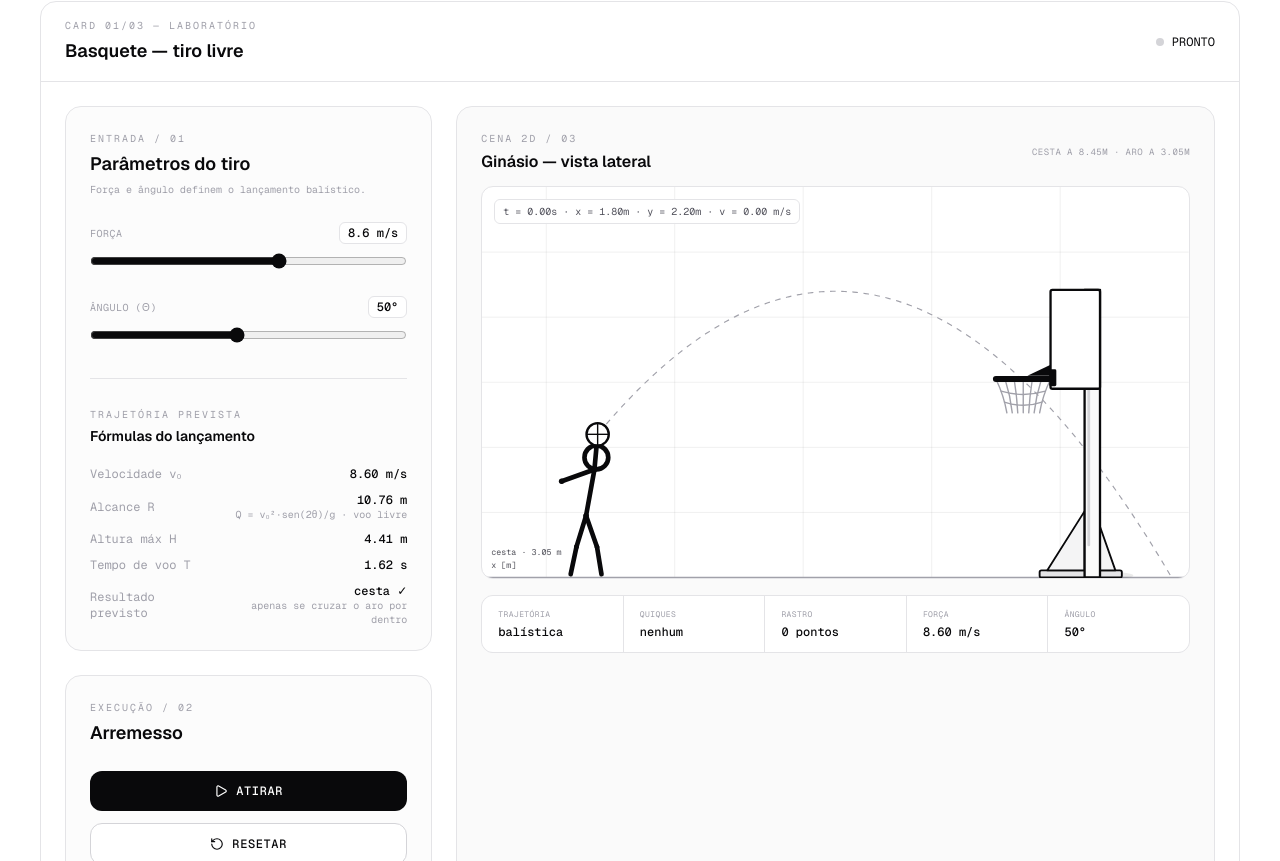
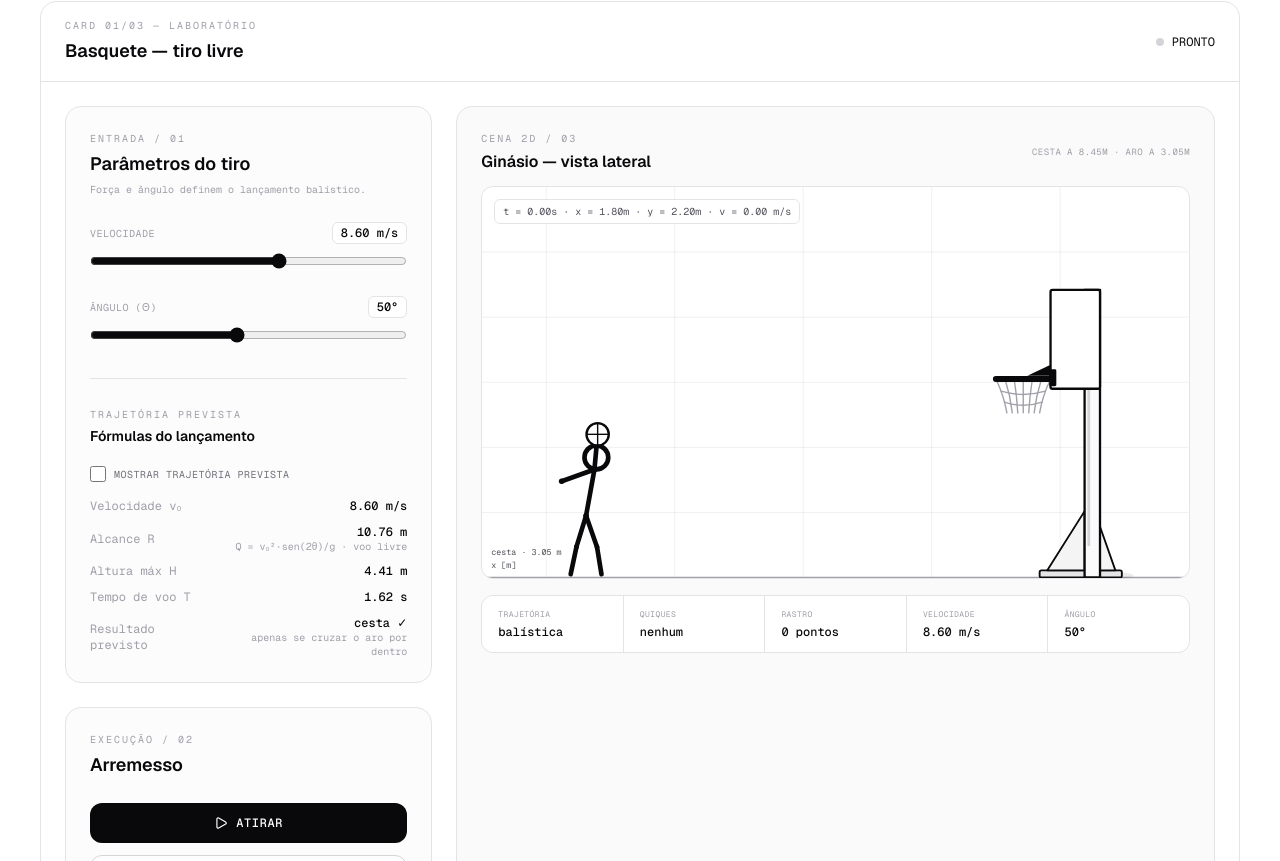
Before and after one commit to joziasmartini/math, a Next.js app: page / in a window 1280 px wide. Shown: the part 599-1460 px from the top of the page. Built offline with nearby package versions, Linux system fonts and the light colour scheme.

Commit message:
Adjust velocity and make ball route optional

```diff
--- a/components/BasketballLab.tsx
+++ b/components/BasketballLab.tsx
@@ -219,18 +219,23 @@ export default function BasketballLab() {
   const [trail, setTrail] = useState<Point[]>([]);
   const [frame, setFrame] = useState<Point>(RELEASE);
   const [speed, setSpeed] = useState(0);
+  const displaySpeed = Math.round(speed * 100) / 100;
   const [bounces, setBounces] = useState(0);
   const [impacts, setImpacts] = useState<Point[]>([]);
   const [scored, setScored] = useState(false);
   const [ended, setEnded] = useState(false);
   const [animating, setAnimating] = useState(false);
+  const [showTrajectory, setShowTrajectory] = useState(false);
 
   const simRef = useRef<Sim>(createSim({ vx: 0, vy: 0 }));
   const rafRef = useRef<number | null>(null);
   const lastTsRef = useRef<number | null>(null);
   const publishedRef = useRef(0);
 
-  const v0 = useMemo(() => FORCE_MIN + force * (FORCE_MAX - FORCE_MIN), [force]);
+  const v0 = useMemo(() => {
+    const raw = FORCE_MIN + force * (FORCE_MAX - FORCE_MIN);
+    return Math.round(raw * 100) / 100;
+  }, [force]);
   const theta = (angle * Math.PI) / 180;
   const vx = useMemo(() => v0 * Math.cos(theta), [v0, theta]);
   const vy = useMemo(() => v0 * Math.sin(theta), [v0, theta]);
@@ -265,7 +270,9 @@ export default function BasketballLab() {
   }, []);
 
   const display = animating || ended ? frame : RELEASE;
-  const spinDeg = animating || ended ? ((frame.x - RELEASE.x) * 2.6 * 180) / Math.PI : 0;
+  const displayX = Math.round(display.x * 100) / 100;
+  const displayY = Math.round(display.y * 100) / 100;
+  const spinDeg = animating || ended ? ((displayX - RELEASE.x) * 2.6 * 180) / Math.PI : 0;
 
   function tick(now: number) {
     const sim = simRef.current;
@@ -375,13 +382,13 @@ export default function BasketballLab() {
 
             <div className="space-y-5">
               <Slider
-                label="Força"
+                label="Velocidade"
                 value={force}
                 min={0}
                 max={1}
                 step={0.01}
                 onChange={setForce}
-                format={() => `${v0} m/s`}
+                format={() => `${v0.toFixed(2)} m/s`}
               />
               <Slider
                 label="Ângulo (θ)"
@@ -401,6 +408,22 @@ export default function BasketballLab() {
                 TRAJETÓRIA PREVISTA
               </div>
               <h3 className="mt-1 text-sm font-semibold">Fórmulas do lançamento</h3>
+            </div>
+
+            <div className="mb-4 flex items-center gap-2">
+              <input
+                id="show-trajectory"
+                type="checkbox"
+                checked={showTrajectory}
+                onChange={(e) => setShowTrajectory(e.target.checked)}
+                className="h-4 w-4 cursor-pointer accent-zinc-950"
+              />
+              <label
+                htmlFor="show-trajectory"
+                className="cursor-pointer font-mono text-[10px] uppercase tracking-wider text-zinc-500"
+              >
+                Mostrar trajetória prevista
+              </label>
             </div>
 
             <div className="space-y-2.5 font-mono text-xs">
@@ -454,7 +477,7 @@ export default function BasketballLab() {
 
             <div className="my-6 grid grid-cols-3 gap-px overflow-hidden rounded-xl border border-zinc-200 bg-zinc-200">
               <SummaryStat label="Estado" value={status} />
-              <SummaryStat label="Força" value={v0.toFixed(1)} />
+              <SummaryStat label="Velocidade" value={`${v0.toFixed(2)} m/s`} />
               <SummaryStat label="Ângulo" value={`${angle}°`} />
             </div>
           </div>
@@ -522,6 +545,7 @@ export default function BasketballLab() {
                 />
               ))}
 
+              {showTrajectory && (
                 <path
                   d={predictedPath}
                   fill="none"
@@ -529,6 +553,7 @@ export default function BasketballLab() {
                   strokeWidth="1.25"
                   strokeDasharray="6 6"
                 />
+              )}
 
               <Basket scored={scored} />
 
@@ -590,7 +615,7 @@ export default function BasketballLab() {
             </svg>
 
               <div className="absolute left-3 top-3 rounded-md border border-zinc-200 bg-white/85 px-2 py-1 font-mono text-[10px] text-zinc-600 backdrop-blur">
-              t = {t.toFixed(2)}s · x = {display.x.toFixed(2)}m · y = {display.y.toFixed(2)}m · v = {speed.toFixed(2)} m/s
+                t = {t.toFixed(2)}s · x = {displayX.toFixed(2)}m · y = {displayY.toFixed(2)}m · v = {displaySpeed.toFixed(2)} m/s
               </div>
           </div>
 
@@ -604,7 +629,7 @@ export default function BasketballLab() {
               value={bounces === 0 ? "nenhum" : `${bounces} no aro/quadro`}
             />
             <SceneStat label="Rastro" value={`${trail.length} pontos`} />
-            <SceneStat label="Força" value={`${v0.toFixed(2)} m/s`} />
+            <SceneStat label="Velocidade" value={`${v0.toFixed(2)} m/s`} />
             <SceneStat label="Ângulo" value={`${angle}°`} />
           </div>
         </div>
```
Lines whose indentation alone changed are shown as unchanged.
